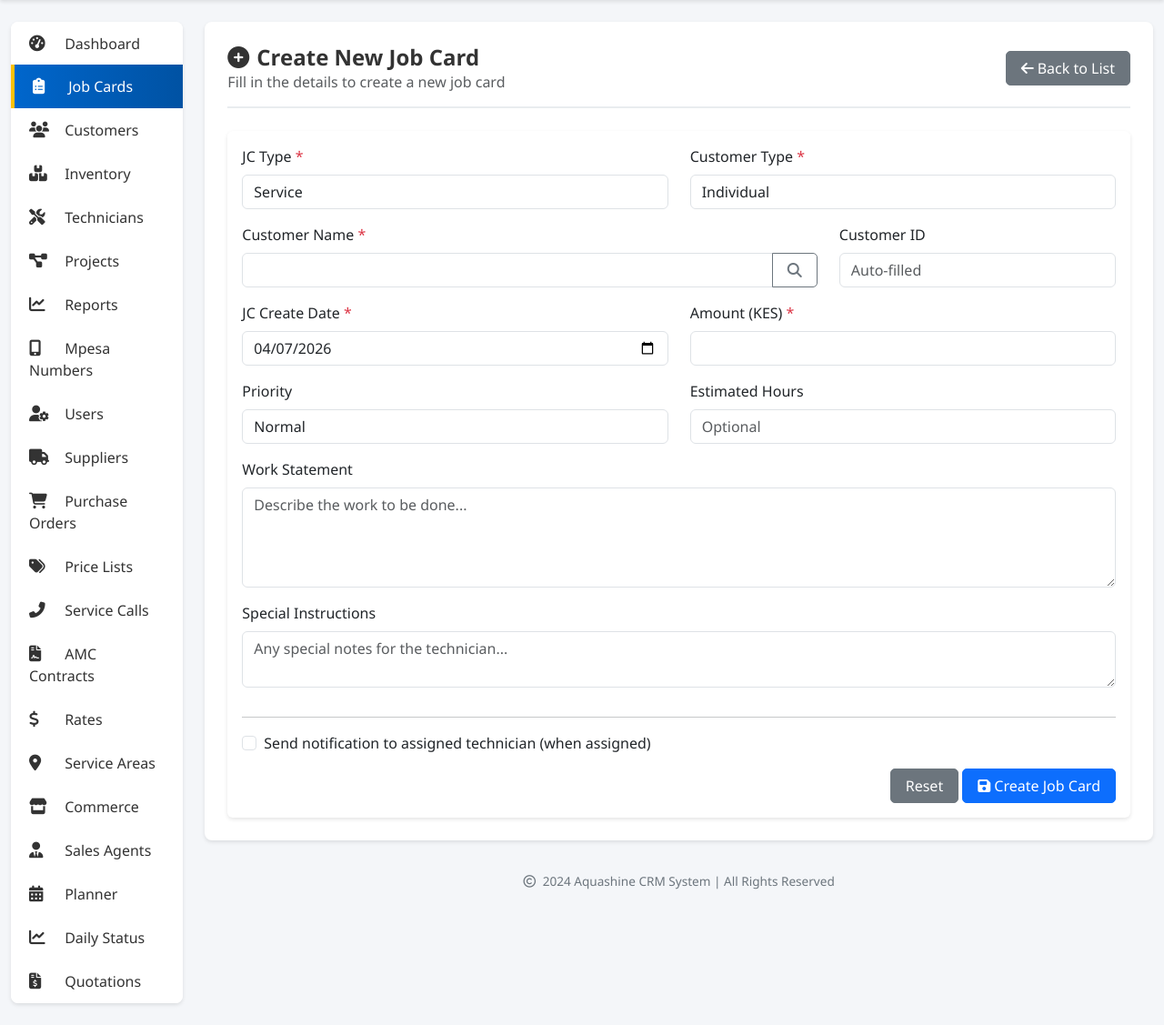
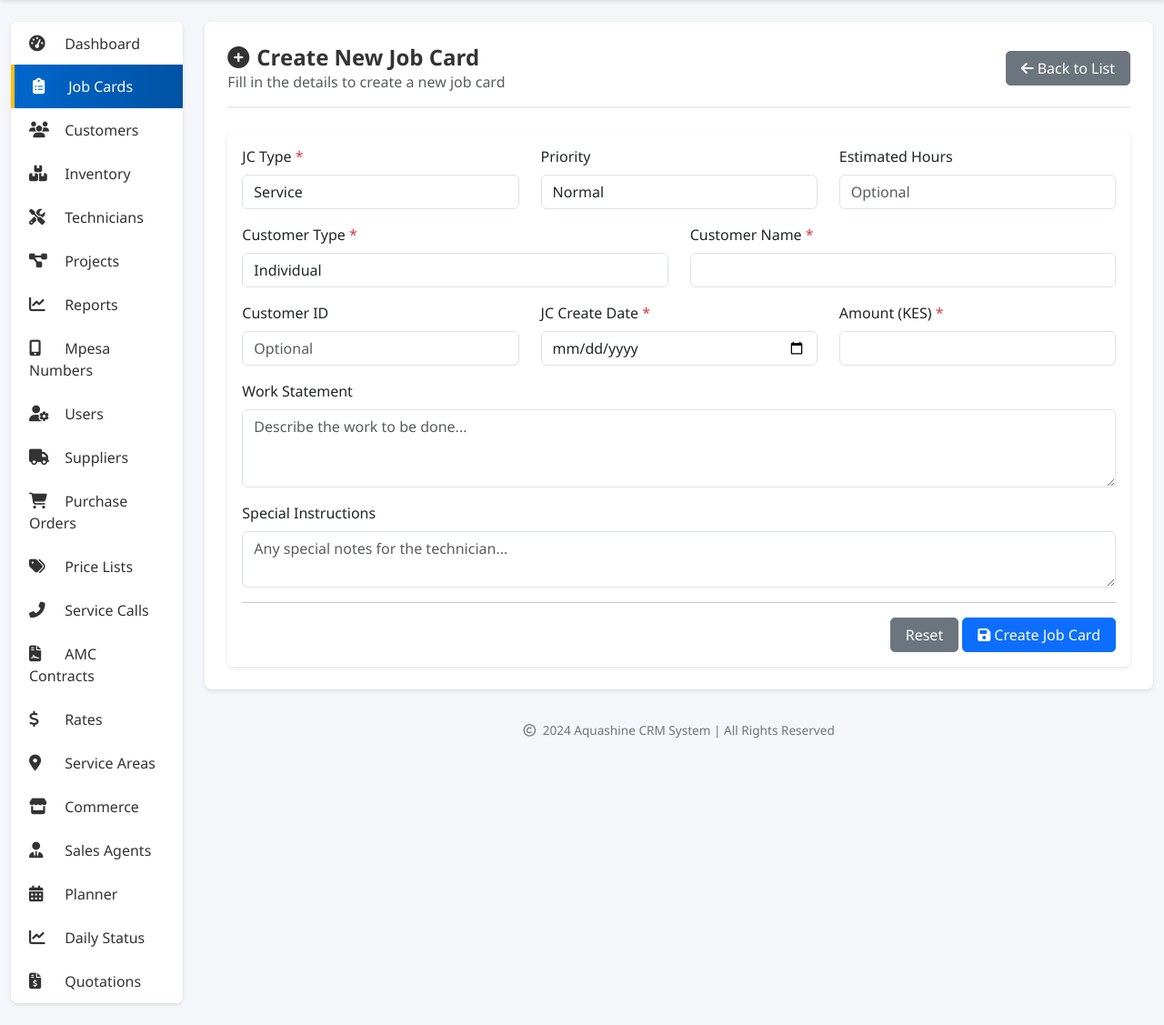
Before and after one commit to lemayian23/CRM-ERP-system, a Flask app: page /job-cards/create in a window 1280 px wide. Shown: the part 57-1184 px from the top of the page at 91% size. Run offline with Flask 3, Linux system fonts and the light colour scheme; the visitor is signed in with stand-in values (Sample User, id 1); some libraries are stand-ins or nearby versions.

Commit message:
Fix create job card with proper field handling

```diff
--- a/app.py
+++ b/app.py
@@ -196,26 +196,38 @@ def create_job_card_post():
     conn = get_db()
     cursor = conn.cursor()
 
+    # Get form values with proper defaults
+    jc_type = request.form.get('jc_type', 'Service')
+    customer_type = request.form.get('customer_type', 'Individual')
+    customer_name = request.form.get('customer_name', '')
+    customer_id = request.form.get('customer_id') or None
+    jc_create_date = request.form.get('jc_create_date')
+    amount = request.form.get('amount', 0)
+    work_statement = request.form.get('work_statement', '')
+    priority = request.form.get('priority', 'Normal')
+    estimated_hours = request.form.get('estimated_hours') or None
+    special_instructions = request.form.get('special_instructions', '')
+
+    # Validate required fields
+    if not customer_name:
+        cursor.close()
+        conn.close()
+        return render_template('create_job_card.html',
+                             username=session['username'],
+                             role=session['user'],
+                             error='Customer name is required',
+                             active_page='job_cards')
+
     cursor.execute("""
         INSERT INTO tbl_service_jc (jc_type, customer_type, customer_name, customer_id,
         jc_create_date, amount, work_statement, priority, estimated_hours, special_instructions)
         VALUES (%s, %s, %s, %s, %s, %s, %s, %s, %s, %s)
-    """, (
-        request.form['jc_type'],
-        request.form['customer_type'],
-        request.form['customer_name'],
-        request.form['customer_id'] or None,
-        request.form['jc_create_date'],
-        request.form['amount'],
-        request.form.get('work_statement', ''),
-        request.form.get('priority', 'Normal'),
-        request.form.get('estimated_hours') or None,
-        request.form.get('special_instructions', '')
-    ))
+    """, (jc_type, customer_type, customer_name, customer_id, jc_create_date,
+          amount, work_statement, priority, estimated_hours, special_instructions))
 
     jc_id = cursor.lastrowid
     conn.commit()
-    log_audit('CREATE', 'tbl_service_jc', jc_id, None, {'customer_name': request.form['customer_name'], 'amount': request.form['amount']})
+    log_audit('CREATE', 'tbl_service_jc', jc_id, None, {'customer_name': customer_name, 'amount': amount})
     cursor.close()
     conn.close()
 
--- a/templates/create_job_card.html
+++ b/templates/create_job_card.html
@@ -13,11 +13,15 @@
     </a>
 </div>
 
+{% if error %}
+<div class="alert alert-danger">{{ error }}</div>
+{% endif %}
+
 <div class="card">
     <div class="card-body">
-        <form method="POST" action="/job-cards/create" id="jobCardForm">
+        <form method="POST" action="/job-cards/create">
             <div class="row">
-                <div class="col-md-6 mb-3">
+                <div class="col-md-4 mb-3">
                     <label class="form-label">JC Type <span class="text-danger">*</span></label>
                     <select name="jc_type" class="form-control" required>
                         <option value="Service">Service</option>
@@ -26,6 +30,22 @@
                         <option value="Projects">Projects</option>
                     </select>
                 </div>
+                <div class="col-md-4 mb-3">
+                    <label class="form-label">Priority</label>
+                    <select name="priority" class="form-control">
+                        <option value="Normal">Normal</option>
+                        <option value="High">High</option>
+                        <option value="Urgent">Urgent</option>
+                        <option value="Low">Low</option>
+                    </select>
+                </div>
+                <div class="col-md-4 mb-3">
+                    <label class="form-label">Estimated Hours</label>
+                    <input type="number" step="0.5" name="estimated_hours" class="form-control" placeholder="Optional">
+                </div>
+            </div>
+
+            <div class="row">
                 <div class="col-md-6 mb-3">
                     <label class="form-label">Customer Type <span class="text-danger">*</span></label>
                     <select name="customer_type" class="form-control" required>
@@ -34,87 +54,38 @@
                         <option value="Reseller">Reseller</option>
                     </select>
                 </div>
-            </div>
-
-            <div class="row">
-                <div class="col-md-8 mb-3">
+                <div class="col-md-6 mb-3">
                     <label class="form-label">Customer Name <span class="text-danger">*</span></label>
-                    <div class="input-group">
-                        <input type="text" name="customer_name" id="customer_name" class="form-control" required>
-                        <button class="btn btn-outline-secondary" type="button" id="searchCustomerBtn" title="Search Customers">
-                            <i class="fas fa-search"></i>
-                        </button>
-                    </div>
-                </div>
-                <div class="col-md-4 mb-3">
-                    <label class="form-label">Customer ID</label>
-                    <input type="number" name="customer_id" id="customer_id" class="form-control" placeholder="Auto-filled">
-                </div>
-            </div>
-
-            <!-- Customer Quick Select Dropdown (hidden until search) -->
-            <div class="row mb-3" id="customerSearchResults" style="display: none;">
-                <div class="col-md-12">
-                    <div class="alert alert-info">
-                        <strong>Select existing customer:</strong>
-                        <select id="existingCustomerSelect" class="form-control mt-2">
-                            <option value="">-- Select Customer --</option>
-                        </select>
-                    </div>
+                    <input type="text" name="customer_name" class="form-control" required>
                 </div>
             </div>
 
             <div class="row">
-                <div class="col-md-6 mb-3">
+                <div class="col-md-4 mb-3">
+                    <label class="form-label">Customer ID</label>
+                    <input type="number" name="customer_id" class="form-control" placeholder="Optional">
+                </div>
+                <div class="col-md-4 mb-3">
                     <label class="form-label">JC Create Date <span class="text-danger">*</span></label>
                     <input type="date" name="jc_create_date" class="form-control" value="{{ now }}" required>
                 </div>
-                <div class="col-md-6 mb-3">
+                <div class="col-md-4 mb-3">
                     <label class="form-label">Amount (KES) <span class="text-danger">*</span></label>
                     <input type="number" step="0.01" name="amount" class="form-control" required>
                 </div>
             </div>
 
-            <div class="row">
-                <div class="col-md-6 mb-3">
-                    <label class="form-label">Priority</label>
-                    <select name="priority" class="form-control">
-                        <option value="Normal">Normal</option>
-                        <option value="High">High</option>
-                        <option value="Urgent">Urgent</option>
-                        <option value="Low">Low</option>
-                    </select>
-                </div>
-                <div class="col-md-6 mb-3">
-                    <label class="form-label">Estimated Hours</label>
-                    <input type="number" step="0.5" name="estimated_hours" class="form-control" placeholder="Optional">
-                </div>
+            <div class="mb-3">
+                <label class="form-label">Work Statement</label>
+                <textarea name="work_statement" class="form-control" rows="3" placeholder="Describe the work to be done..."></textarea>
             </div>
 
             <div class="mb-3">
-                <label class="form-label">Work Statement</label>
-                <textarea name="work_statement" class="form-control" rows="4" placeholder="Describe the work to be done..."></textarea>
-            </div>
-
-            <div class="row">
-                <div class="col-md-12 mb-3">
-                    <label class="form-label">Special Instructions</label>
-                    <textarea name="special_instructions" class="form-control" rows="2" placeholder="Any special notes for the technician..."></textarea>
-                </div>
+                <label class="form-label">Special Instructions</label>
+                <textarea name="special_instructions" class="form-control" rows="2" placeholder="Any special notes for the technician..."></textarea>
             </div>
 
             <hr>
-            <div class="row">
-                <div class="col-md-12">
-                    <div class="form-check mb-3">
-                        <input class="form-check-input" type="checkbox" name="send_notification" id="sendNotification" value="1">
-                        <label class="form-check-label" for="sendNotification">
-                            Send notification to assigned technician (when assigned)
-                        </label>
-                    </div>
-                </div>
-            </div>
-
             <div class="text-end">
                 <button type="reset" class="btn btn-secondary">Reset</button>
                 <button type="submit" class="btn btn-primary">
@@ -124,80 +95,4 @@
         </form>
     </div>
 </div>
-
-{% block extra_js %}
-<script>
-    // Auto-populate today's date if not set
-    document.addEventListener('DOMContentLoaded', function() {
-        const dateInput = document.querySelector('input[name="jc_create_date"]');
-        if (!dateInput.value) {
-            const today = new Date().toISOString().split('T')[0];
-            dateInput.value = today;
-        }
-    });
-
-    // Search customer functionality
-    $('#searchCustomerBtn').click(function() {
-        const searchTerm = $('#customer_name').val().trim();
-        if (searchTerm.length < 2) {
-            alert('Please enter at least 2 characters to search');
-            return;
-        }
-
-        $.ajax({
-            url: '/api/search-customers',
-            method: 'GET',
-            data: { q: searchTerm },
-            success: function(response) {
-                if (response.customers && response.customers.length > 0) {
-                    const select = $('#existingCustomerSelect');
-                    select.empty();
-                    select.append('<option value="">-- Select Customer --</option>');
-
-                    response.customers.forEach(function(customer) {
-                        select.append(`<option value="${customer.customer_id}" data-name="${customer.customer_name}" data-type="${customer.customer_type}">${customer.customer_name} (${customer.customer_type})</option>`);
-                    });
-
-                    $('#customerSearchResults').show();
-                } else {
-                    alert('No customers found. You can create a new customer.');
-                }
-            },
-            error: function() {
-                alert('Error searching customers');
-            }
-        });
-    });
-
-    // Auto-fill customer details when selected
-    $('#existingCustomerSelect').change(function() {
-        const selected = $(this).find('option:selected');
-        if (selected.val()) {
-            $('#customer_name').val(selected.data('name'));
-            $('#customer_id').val(selected.val());
-            $('#customer_type').val(selected.data('type'));
-            $('#customerSearchResults').hide();
-        }
-    });
-
-    // Form validation before submit
-    $('#jobCardForm').on('submit', function(e) {
-        const amount = parseFloat($('input[name="amount"]').val());
-        if (isNaN(amount) || amount <= 0) {
-            e.preventDefault();
-            alert('Please enter a valid amount greater than 0');
-            return false;
-        }
-
-        const customerName = $('#customer_name').val().trim();
-        if (!customerName) {
-            e.preventDefault();
-            alert('Please enter a customer name');
-            return false;
-        }
-
-        return true;
-    });
-</script>
 {% endblock %}
-{% endblock %}
```
